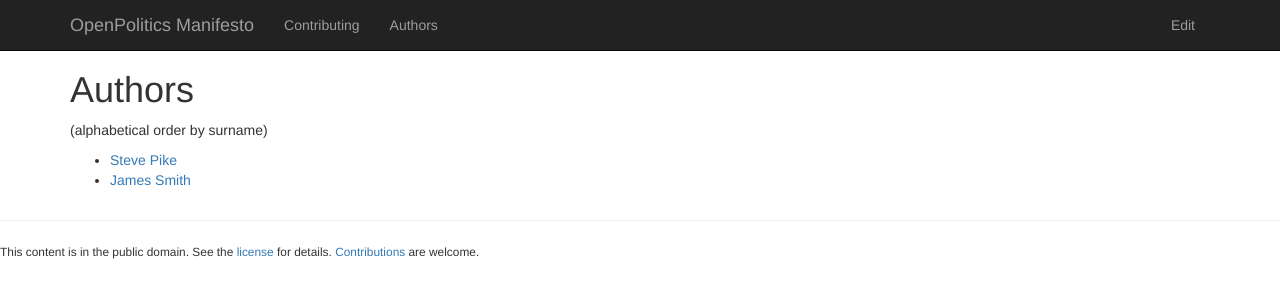
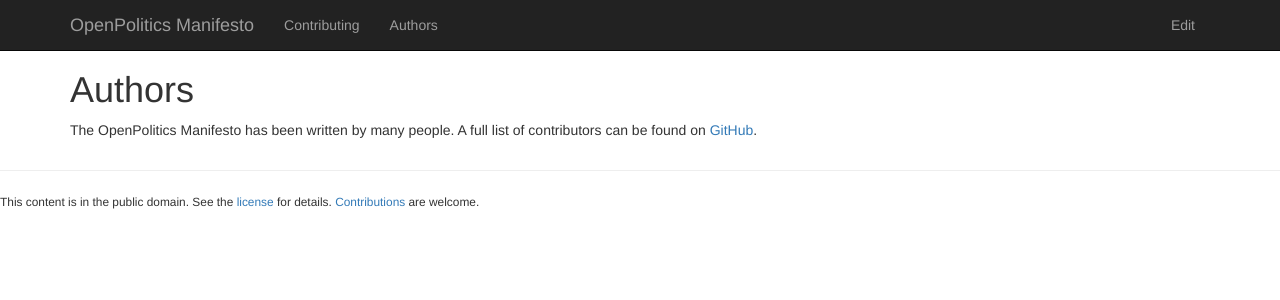
Before and after one commit to openpolitics/manifesto, a Jekyll site: the page built from authors.md, in a window 1280 px wide. Shown: the top 300 px of the page. Built offline with Jekyll 4.4.1, drawn with Linux system fonts in a browser that asks for light colours; nearby versions of some CDN libraries.

Commit message:
Remove author list and link to github

```diff
--- a/authors.md
+++ b/authors.md
@@ -3,7 +3,4 @@ title: Authors
 layout: page
 ---
 
-(alphabetical order by surname)
-
-* [Steve Pike](http://github.com/stringfellow)
-* [James Smith](http://github.com/Floppy)
+The OpenPolitics Manifesto has been written by many people. A full list of contributors can be found on [GitHub](https://github.com/openpolitics/manifesto/graphs/contributors).
```
